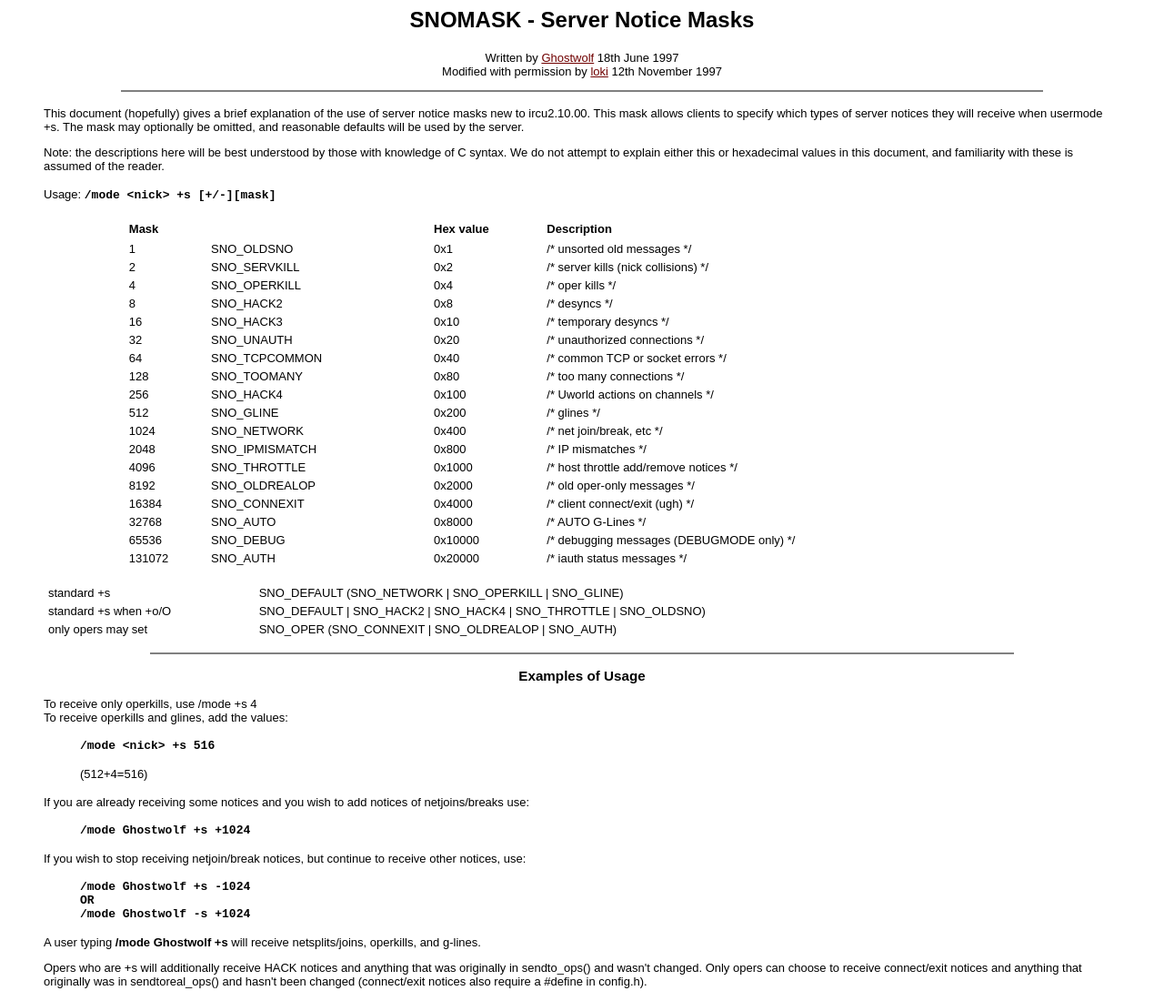
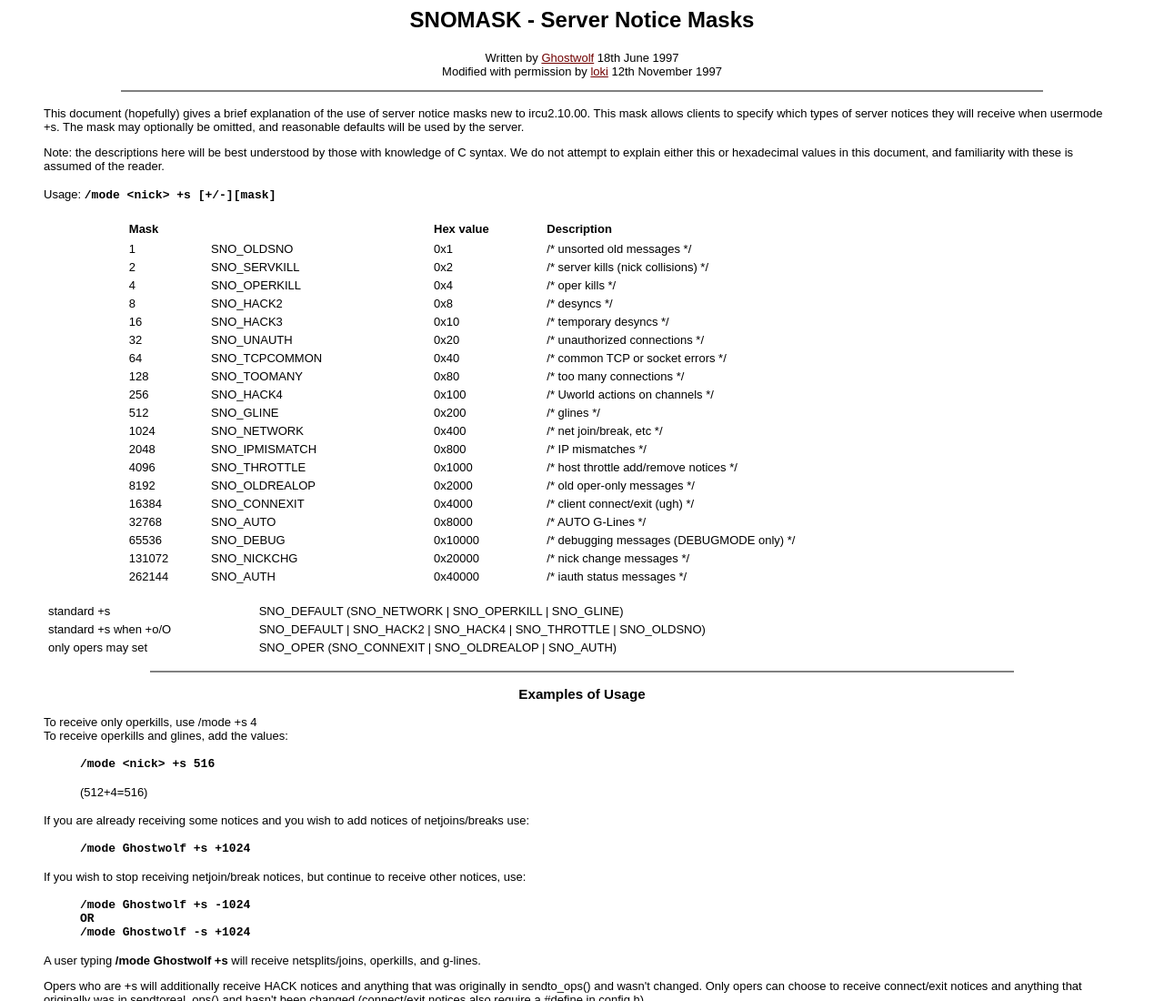
Before and after one commit to evilnet/nefarious2, a plain HTML site: page doc/snomask.html in a window 1280 px wide. Shown: the top 1100 px of the page at 91% size. Drawn offline with Linux system fonts and the light colour scheme.

Commit message:
Updated snomask documentation regarding SNO_NICKCHG.

```diff
--- a/doc/snomask.html
+++ b/doc/snomask.html
@@ -139,8 +139,14 @@ Usage:
 </tr>
 <tr>
 <td><font face="arial" size="2">131072</td>
+<td><font face="arial" size="2">SNO_NICKCHG</td>
+<td><font face="arial" size="2">0x20000</td>
+<td><font face="arial" size="2">/* nick change messages */</td>
+</tr>
+<tr>
+<td><font face="arial" size="2">262144</td>
 <td><font face="arial" size="2">SNO_AUTH</td>
-<td><font face="arial" size="2">0x20000</td>
+<td><font face="arial" size="2">0x40000</td>
 <td><font face="arial" size="2">/* iauth status messages */</td>
 </tr>
 </table>
```
Also changed, not shown: 1 other file.
